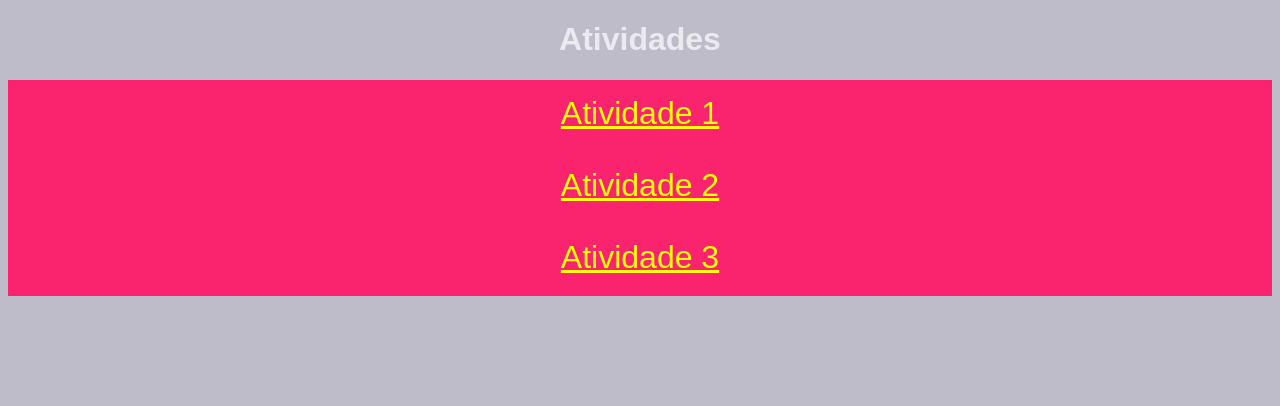
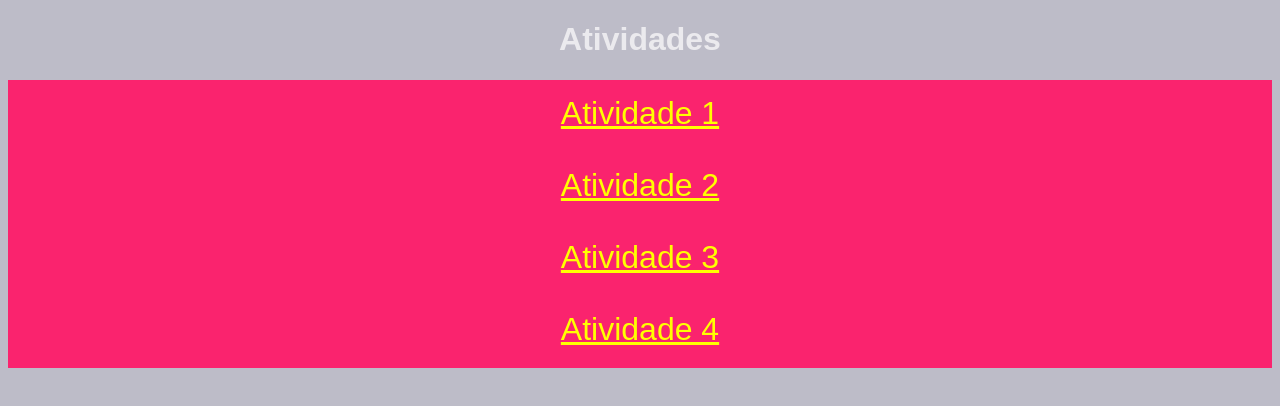
Before and after one commit to dyegoabrantes/Atividade_LMS, a plain HTML site: page index.html in a window 1280 px wide. Drawn offline with Linux system fonts and the light colour scheme.

Commit message:
commitando com index

```diff
--- a/index.html
+++ b/index.html
@@ -40,5 +40,9 @@
 		<div class="aa">
 		<a class="h2a" href="atividade3.html">Atividade 3</a>
 	</div>
+		</div>
+		<div class="aa">
+		<a class="h2a" href="atividade4.html">Atividade 4</a>
+	</div>
 </body>
 </html>
```
